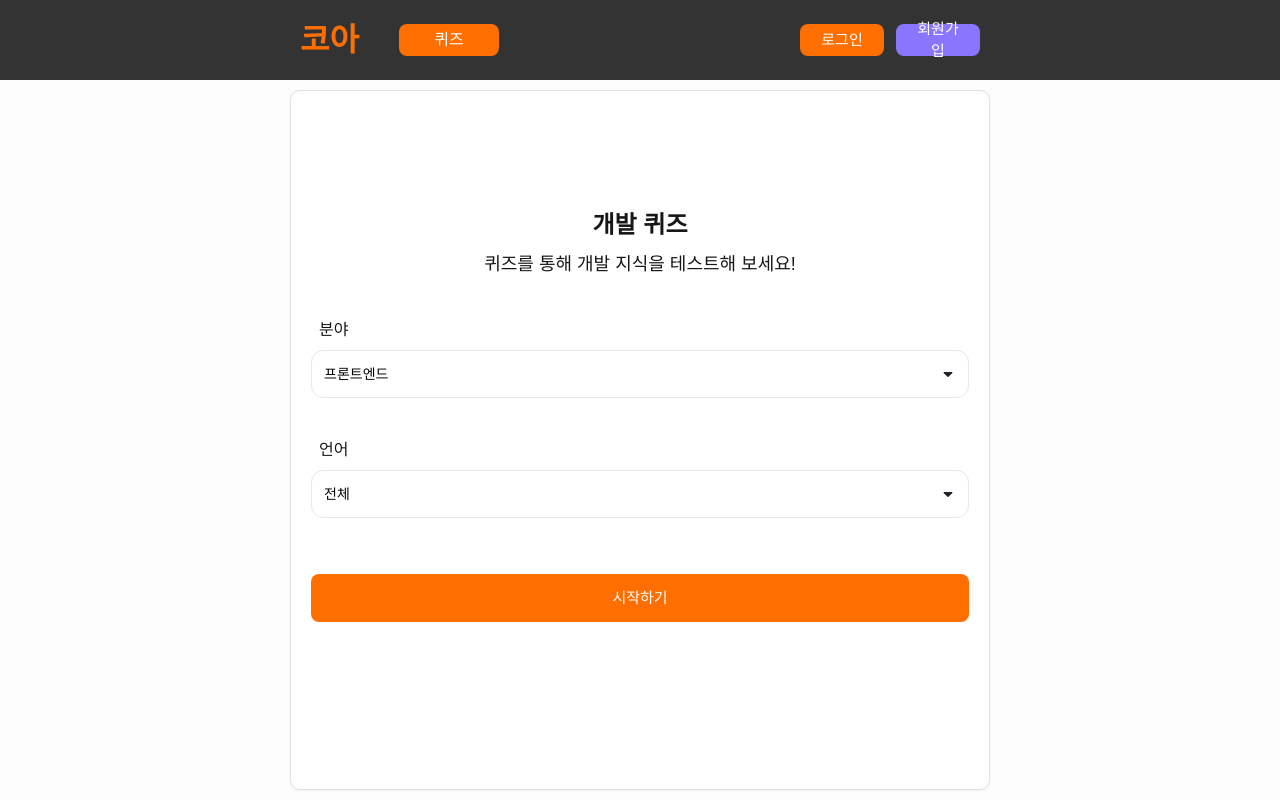
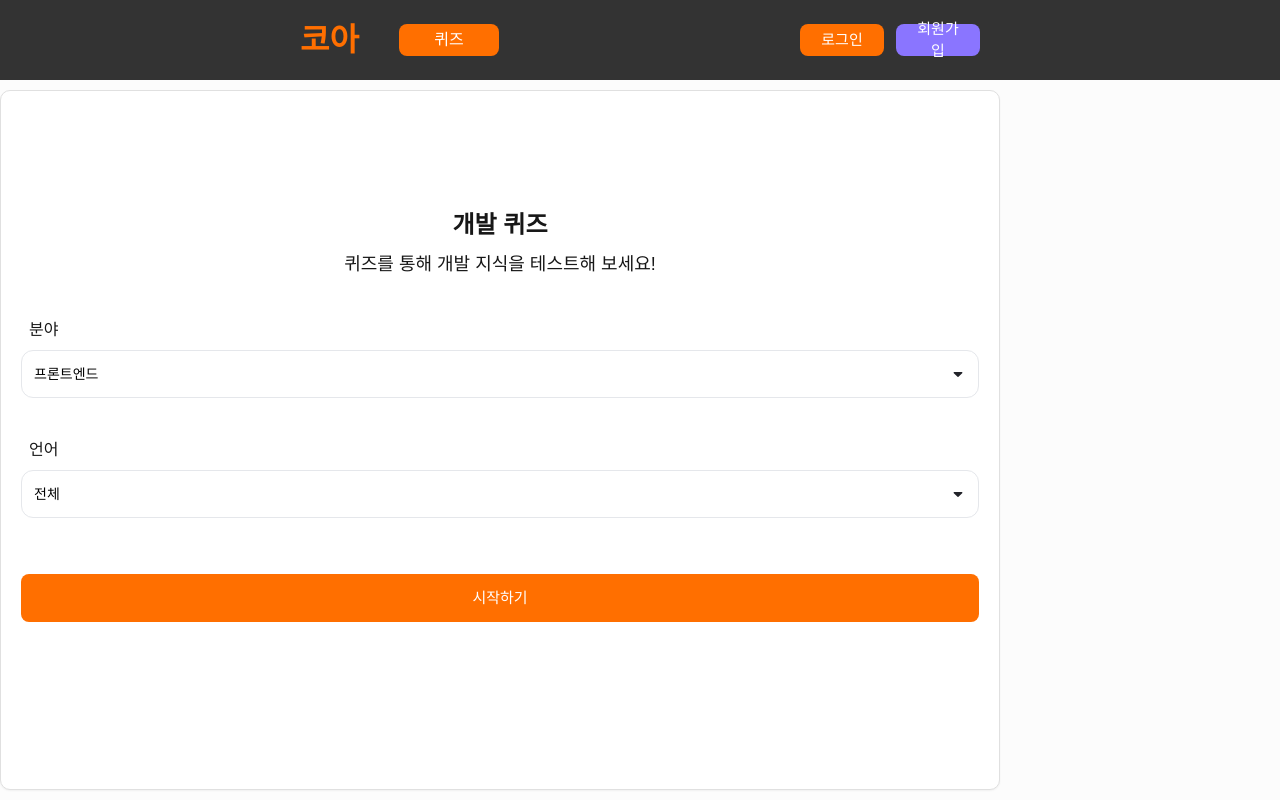
Before and after one commit to BrightJun96/FE_jjalseu_playground, a Next.js app: page /quiz in a window 1280 px wide. Built offline with nearby package versions, Linux system fonts and the light colour scheme.

Commit message:
- modal Context 추가 for modal UI

```diff
--- /dev/null
+++ b/app/_context/index.ts
@@ -0,0 +1,3 @@
+/**
+ * react context 관련 디렉터리입니다.
+ */
--- /dev/null
+++ b/app/_context/modalContext.ts
@@ -0,0 +1,14 @@
+import {createContext} from "react";
+
+/**
+ * Modal Context
+ */
+export interface ModalContextProps{
+    isOpen:boolean
+}
+
+export const ModalContext = createContext<ModalContextProps>({
+    isOpen:false
+})
+
+export const ModalSetContext = createContext<React.Dispatch<React.SetStateAction<ModalContextProps>>>(() => {})
--- a/app/_provider/modalProvider.tsx
+++ b/app/_provider/modalProvider.tsx
@@ -1,23 +1,29 @@
-// "use client";
-//
-// import React from "react";
-// import Modal from "../_components/ui/modal/modal";
-// import { useAtomValue } from "jotai/index";
-// import { modalAtom } from "@/app/_store/modal/modal";
-//
-// const ModalProvider = ({
-//   children,
-// }: Readonly<{
-//   children: React.ReactNode;
-// }>) => {
-//   const { isOpen } = useAtomValue(modalAtom);
-//
-//   return (
-//     <div className={"w-screen"}>
-//       {isOpen && <Modal />}
-//       {children}
-//     </div>
-//   );
-// };
-//
-// export default ModalProvider;
+"use client";
+
+import React, {useContext} from "react";
+import {ModalContext, ModalContextProps, ModalSetContext} from "@/app/_context/modalContext";
+
+const ModalProvider = ({
+  children,
+}: Readonly<{
+  children: React.ReactNode;
+}>) => {
+
+  const [modal, setModal] = React.useState<ModalContextProps>({
+    isOpen:false
+  })
+
+  console.log("modal :",modal)
+
+  return (
+  <ModalContext.Provider value={modal}>
+    <ModalSetContext.Provider value={setModal}>
+    <div className={"w-screen"}>
+      {children}
+    </div>
+    </ModalSetContext.Provider>
+  </ModalContext.Provider>
+  );
+};
+
+export default ModalProvider;
--- a/app/layout.tsx
+++ b/app/layout.tsx
@@ -2,6 +2,7 @@ import type { Metadata } from "next";
 import localFont from "next/font/local";
 import "./globals.css";
 import Header from "@/app/_layout/header";
+import ModalProvider from "@/app/_provider/modalProvider";
 
 const geistSans = localFont({
   src: "./fonts/GeistVF.woff",
@@ -31,7 +32,9 @@ export default function RootLayout({
       >
       <Header/>
       <main className={"w-full h-[calc(100vh-80px)] bg-background  flex justify-center items-center"}>
-        {children}
+          <ModalProvider>
+            {children}
+          </ModalProvider>
       </main>
       </body>
     </html>
```
